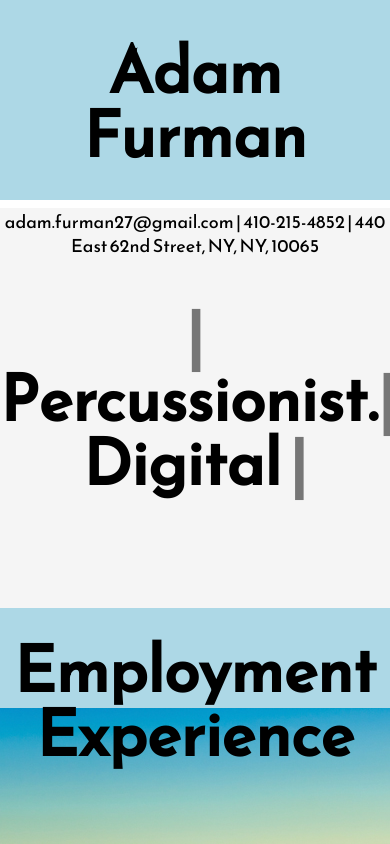
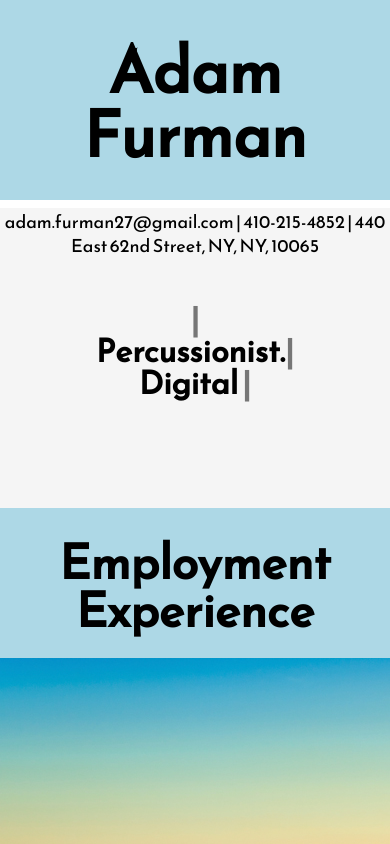
Before and after one commit to AdamFurman27/AdamFurman27, a plain HTML site: page index.html in a window 390 px wide. Shown: the top 844 px of the page. Drawn offline with Linux system fonts and the light colour scheme.

Commit message:
styline for phone

```diff
--- a/css/style.css
+++ b/css/style.css
@@ -551,6 +551,11 @@ html {
  		height: 700px;
  	}
 
+ 	.div-block {
+		height: 150px;
+	}
+
+
  	.block-1 {
  		height: 400px;
  	}
@@ -566,7 +571,7 @@ html {
 	}
 
  	.motto-1 {
- 		font-size: 1.6em;
+ 		font-size: 1.3em;
  		margin-top: 12%;
  	}
 
@@ -616,11 +621,24 @@ html {
 }
 
 @media screen and (max-width: 450px) {
+
+	.block-1 {
+ 		height: 300px;
+ 	}
+
  	h1 {
  		font-size: 4em;
+ 	}
+
+ 	h6 {
+ 		font-size: 3em;
  	}
 
  	h9 {
  		font-size: .75em;
  	}
+
+ 	.motto-1 {
+ 		font-size: .8em;
+ 	}
 }
--- a/index.html
+++ b/index.html
@@ -2,7 +2,7 @@
 <html>
 <head>
 	<title>Adam Furman</title>
-	<meta name="viewport" content="width=device-width, initial-scale=1.0">
+	<meta name="viewport" content="width=device-width, initial-scale=.935">
 	<link rel="stylesheet" type="text/css" href="css/reset.css">
 	<link rel="stylesheet" type="text/css" href="css/style.css">
 	<link href="https://fonts.googleapis.com/css?family=Abril+Fatface|Lobster|Reem+Kufi" rel="stylesheet">
```
